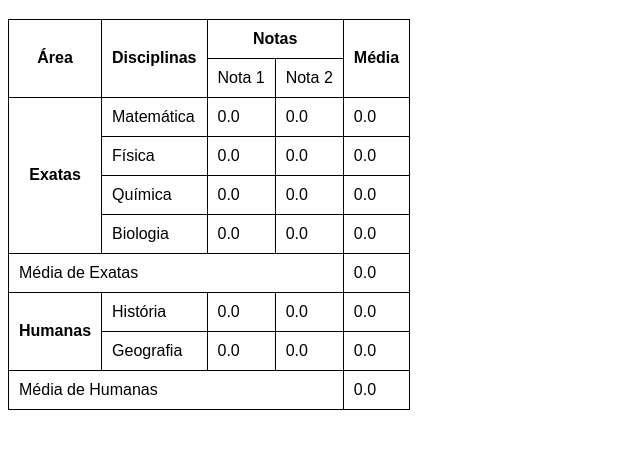
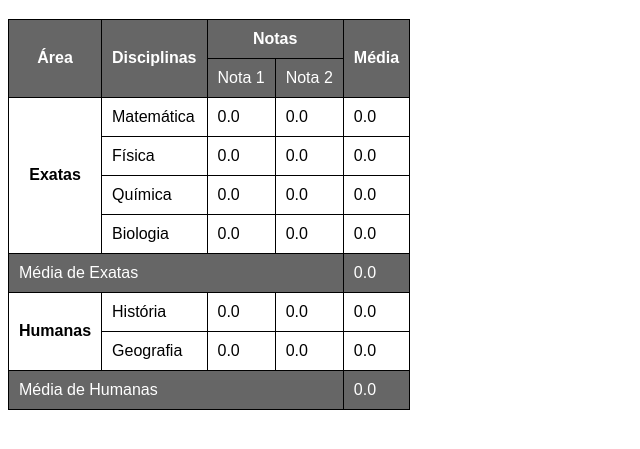
Before and after one commit to andersonpl/html-css, a plain HTML site: page desafios/d014/tabela.html in a window 1280 px wide. Shown: the part 61-510 px from the top of the page, without its empty margins (0-640 px from the left). Drawn offline with Linux system fonts and the light colour scheme.

Commit message:
atualizei o desafio 014

```diff
--- a/desafios/d014/tabela.html
+++ b/desafios/d014/tabela.html
@@ -16,6 +16,16 @@
         th, td {
             border: 1px solid black;
             padding: 10px;
+        }
+
+        thead {
+            background-color: #383838c4;
+            color: white;
+        }
+
+        tr.color {
+            background-color: #383838c4;
+            color: white;
         }
     </style>
 </head>
@@ -60,7 +70,7 @@
                 <td>0.0</td>
                 <td>0.0</td>
             </tr>
-            <tr>
+            <tr class="color">
                 <td colspan="4">Média de Exatas</td>
                 <td>0.0</td>
             </tr>
@@ -77,7 +87,7 @@
                 <td>0.0</td>
                 <td>0.0</td>
             </tr>
-            <tr>
+            <tr class="color">
                 <td colspan="4">Média de Humanas</td>
                 <td>0.0</td>
             </tr>
```
